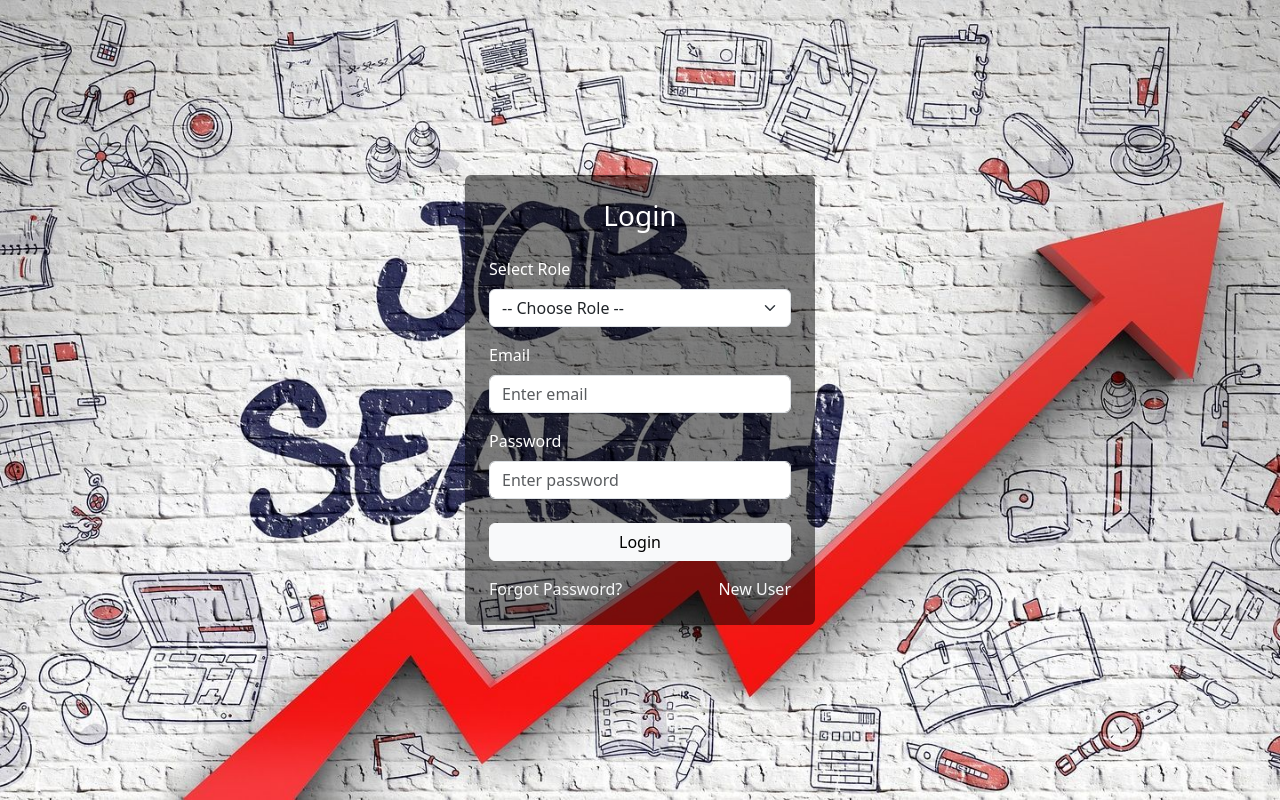
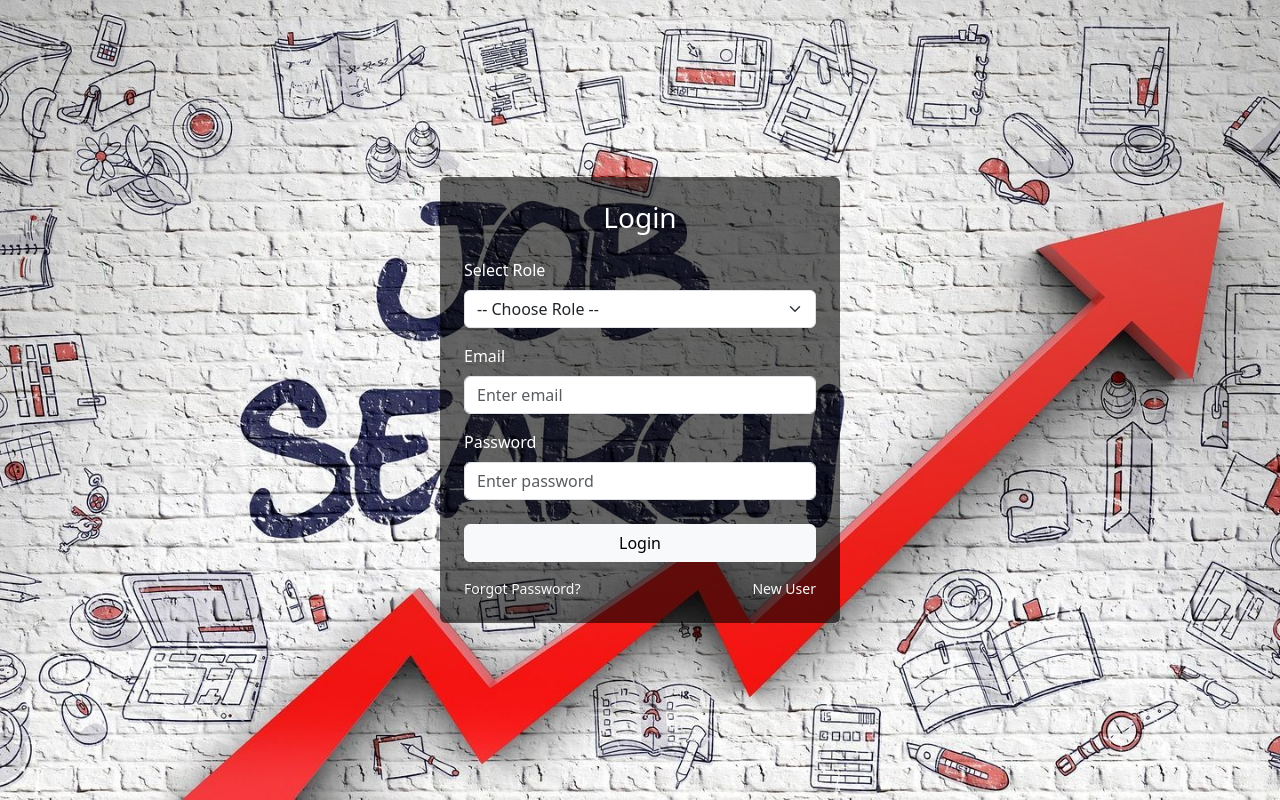
Before and after one commit to GADDAMAJAYKUMAR/mern-job-portal, a React (Create React App) app in the folder frontend/: page / in a window 1280 px wide. Built offline with nearby package versions, Linux system fonts and the light colour scheme.

Commit message:
Update Login.jsx

```diff
--- a/frontend/src/auth/Login.jsx
+++ b/frontend/src/auth/Login.jsx
@@ -32,13 +32,11 @@ const Login = () => {
       if (response.ok) {
         setMessage('Login successful');
 
-        // Store data in localStorage
         localStorage.setItem('user', JSON.stringify(result));
         localStorage.setItem('name', result.name);
         localStorage.setItem('email', result.email);
         localStorage.setItem('role', result.role);
 
-        // Redirect based on role
         if (result.role === 'student') {
           navigate('/jobseeker');
         } else if (result.role === 'recruiter') {
@@ -57,24 +55,27 @@ const Login = () => {
 
   return (
     <div
-      className="d-flex justify-content-center align-items-center text-white"
+      className="d-flex justify-content-center align-items-center vh-100 vw-100"
       style={{
-        height: '100vh',
-        width: '100vw',
         backgroundImage: `url("/home.jpg")`,
         backgroundSize: 'cover',
         backgroundPosition: 'center',
         backgroundRepeat: 'no-repeat',
+        padding: '1rem',
       }}
     >
       <div
-        className="rounded p-4"
-        style={{ backgroundColor: 'rgba(0, 0, 0, 0.5)', minWidth: '350px' }}
+        className="rounded p-4 w-100"
+        style={{
+          maxWidth: '400px',
+          backgroundColor: 'rgba(0, 0, 0, 0.6)',
+          color: 'white',
+        }}
       >
         <h3 className="text-center mb-4">Login</h3>
 
-        {error && <div className="alert alert-danger">{error}</div>}
-        {message && <div className="alert alert-success">{message}</div>}
+        {error && <div className="alert alert-danger p-2">{error}</div>}
+        {message && <div className="alert alert-success p-2">{message}</div>}
 
         <form onSubmit={handleSubmit}>
           <div className="mb-3">
@@ -119,8 +120,8 @@ const Login = () => {
         </form>
 
         <div className="d-flex justify-content-between mt-3">
-          <Link to="/forgot" className="text-decoration-none text-light">Forgot Password?</Link>
-          <Link to="/register" className="text-decoration-none text-light">New User</Link>
+          <Link to="/forgot" className="text-decoration-none text-light small">Forgot Password?</Link>
+          <Link to="/register" className="text-decoration-none text-light small">New User</Link>
         </div>
       </div>
     </div>
```
